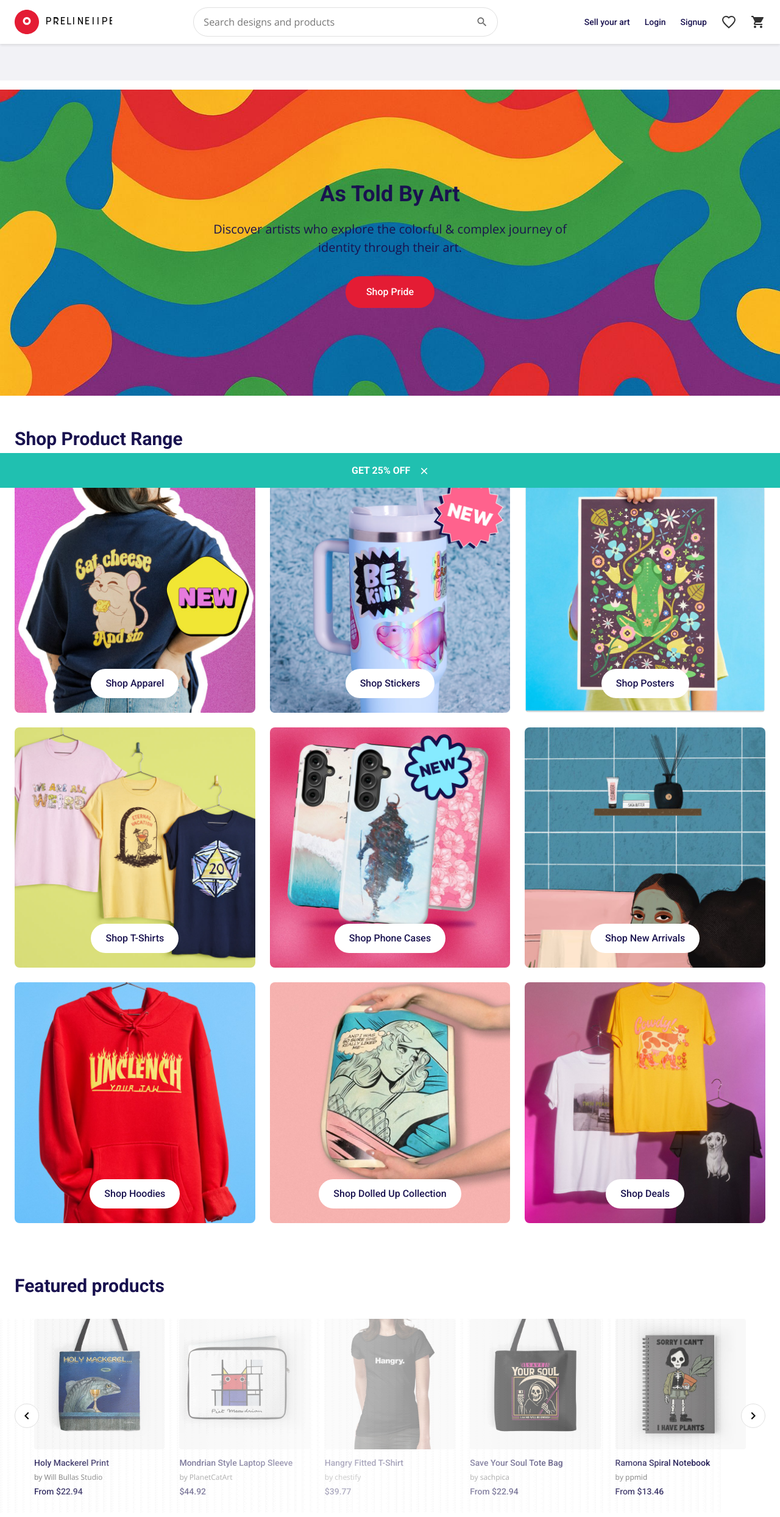
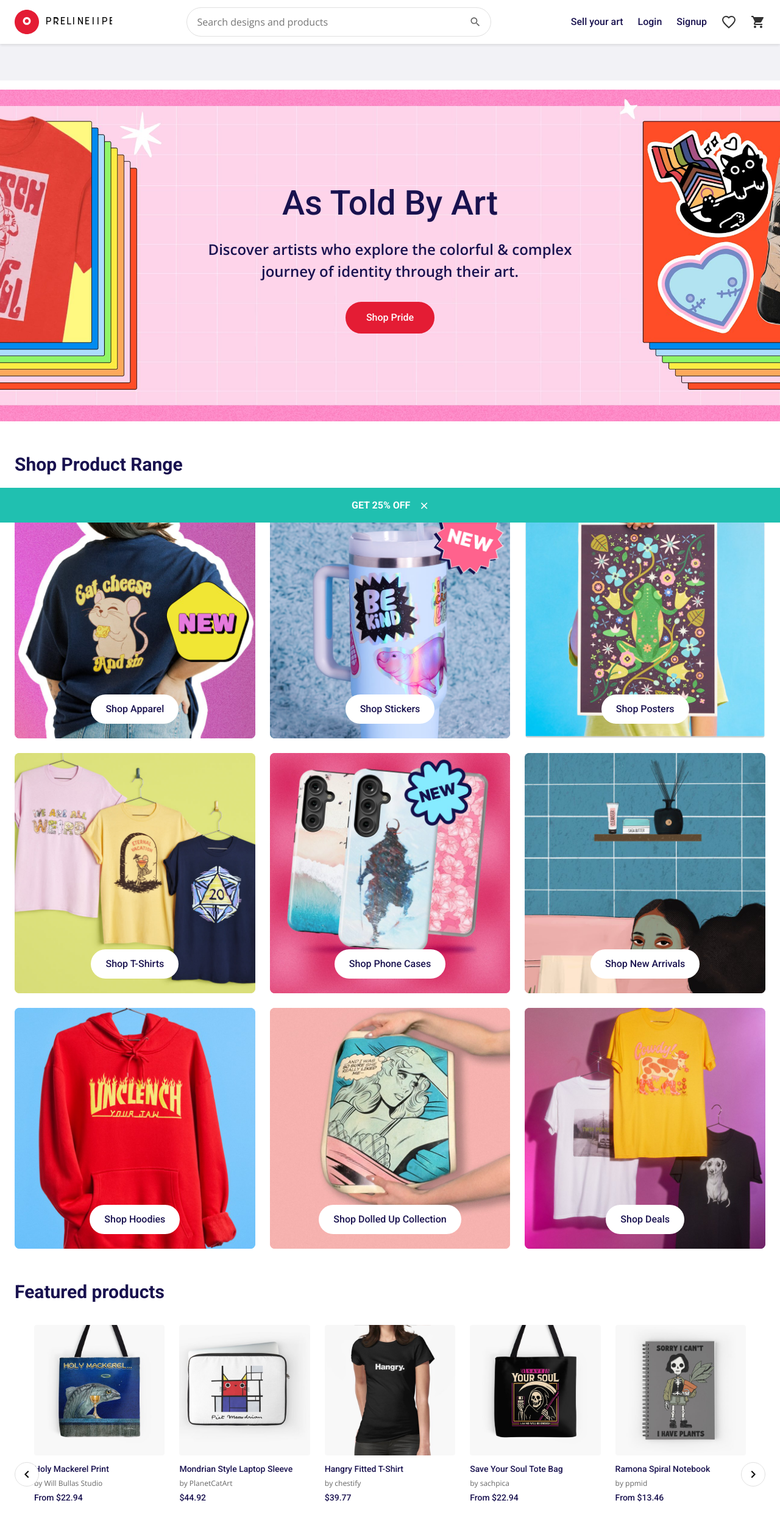
Before and after one commit to Chaitanya-Dev26/redbubble-clone, a plain HTML site: page index.html in a window 1280 px wide. Shown: the top 2488 px of the page at 61% size. Drawn offline with nearby package versions, Linux system fonts and the light colour scheme.

Commit message:
feat(style): fixed layout issue in featured products

```diff
--- a/assets/fonts.css
+++ b/assets/fonts.css
@@ -16,6 +16,8 @@
   --rb-font-size-xl: 1.5rem;     /* 24px */
   --rb-font-size-2xl: 1.875rem;  /* 30px */
   --rb-font-size-3xl: 2.25rem;   /* 36px */
+  --rb-font-size-4xl: 3rem;      /* 48px */
+  --rb-font-size-56px: 3.5rem;  /* 56px */
 
   /* Font Weights */
   --rb-font-weight-light: 300;
--- a/assets/placeholders.css
+++ b/assets/placeholders.css
@@ -225,13 +225,6 @@ Placeholder for product cards and images
   background-image: url('../assets/images/placeholders/tshirt-card.jpg');
 }
 
-/* Hero banner background */
-.hero-banner {
-  background-image: url('../assets/images/placeholders/hero-bg.jpg');
-  background-size: cover;
-  background-position: center;
-}
-
 /* Avatar placeholders */
 .avatar-img {
   background-color: #f5f5f5;
--- a/css/styles.css
+++ b/css/styles.css
@@ -97,7 +97,7 @@
 .nav-link {
   margin-left: 1.5rem;
   font-family: var(--rb-font-primary);
-  font-size: var(--rb-font-size-sm);
+  font-size: var(--rb-font-size-base);
   font-weight: var(--rb-font-weight-medium);
   color: var(--rb-text-primary);
   transition: color 0.2s ease;
@@ -157,14 +157,12 @@
   text-align: center;
   position: relative;
   overflow: hidden;
-  background-image: url('../assets/images/placeholders/hero-bg.jpg');
+  background-image: url('../assets/images/hero-banner.jpg');
   background-size: cover;
   background-position: center;
 }
 .hero-banner .container {
-  max-width: 1200px; /* Keep it centered and constrained */
-  padding: 0 2rem;    /* Horizontal space on left and right */
-  margin: 0 auto;
+  max-width: 1200px;
 }
 
 .hero-content {
@@ -177,16 +175,16 @@
 
 .hero-title {
   font-family: var(--rb-font-primary);
-  font-size: var(--rb-font-size-3xl);
-  font-weight: var(--rb-font-weight-bold);
+  font-size: var(--rb-font-size-56px);
+  font-weight: var(--rb-font-weight-medium);
   color: var(--rb-text-primary);
   margin-bottom: 1rem;
 }
 
 .hero-subtitle {
   font-family: var(--rb-font-secondary);
-  font-size: var(--rb-font-size-lg);
-  font-weight: var(--rb-font-weight-regular);
+  font-size: var(--rb-font-size-xl);
+  font-weight: var(--rb-font-weight-semibold);
   color: var(--rb-text-primary);
   margin-bottom: 2rem;
   max-width: 600px;
@@ -260,8 +258,23 @@
   transition: transform 0.3s ease;
 }
 
-.product-card:hover {
-  transform: translateY(-5px);
+.product-card::before {
+  content: "";
+  position: absolute;
+  top: 0;
+  right: 0;
+  bottom: 0;
+  left: 0;
+  background-size: cover;
+  background-position: center;
+  background-repeat: no-repeat;
+  background-image: inherit;
+  transition: transform 0.5s ease;
+  z-index: 0;
+}
+
+.product-card:hover::before {
+  transform: scale(1.1);
 }
 
 .product-card-content {
@@ -345,8 +358,12 @@
 }
 
 /* Featured Products Section */
-.featured-products {
-  padding: 2rem 0;
+.featured-product {
+  display: flex;
+  flex-direction: column;
+  justify-content: flex-start;
+  height: 100%; /* Ensure equal height inside the grid */
+  overflow: hidden;
 }
 
 .featured-slider {
@@ -356,7 +373,7 @@
 
 .slider-arrow {
   position: absolute;
-  top: 50%;
+  top: 40%;
   transform: translateY(-50%);
   background-color: var(--rb-white);
   border: 1px solid var(--rb-border-light);
@@ -395,9 +412,9 @@
   transition: transform 0.3s ease;
 }
 
-.featured-product:hover {
-  transform: translateY(-5px);
-}
+/* .featured-product:hover {
+  transform: translateY(-5px);         //hover effect
+} */
 
 .featured-product-link {
   display: block;
--- a/js/main.js
+++ b/js/main.js
@@ -1,241 +1,241 @@
-// Redbubble Clone - Main JavaScript
+// // Redbubble Clone - Main JavaScript
 
-document.addEventListener('DOMContentLoaded', function() {
-    // Mobile Menu Toggle
-    const mobileMenuToggle = document.querySelector('.mobile-menu-toggle');
-    const navbarLinks = document.querySelector('.navbar-links');
-    const navbarSearch = document.querySelector('.navbar-search');
+// document.addEventListener('DOMContentLoaded', function() {
+//     // Mobile Menu Toggle
+//     const mobileMenuToggle = document.querySelector('.mobile-menu-toggle');
+//     const navbarLinks = document.querySelector('.navbar-links');
+//     const navbarSearch = document.querySelector('.navbar-search');
 
-    if (mobileMenuToggle) {
-        mobileMenuToggle.addEventListener('click', function() {
-            navbarLinks.classList.toggle('active');
-            navbarSearch.classList.toggle('active');
+//     if (mobileMenuToggle) {
+//         mobileMenuToggle.addEventListener('click', function() {
+//             navbarLinks.classList.toggle('active');
+//             navbarSearch.classList.toggle('active');
 
-            // Animate menu bars to form an X
-            const menuBars = this.querySelectorAll('.menu-bar');
-            menuBars.forEach(bar => bar.classList.toggle('active'));
-        });
-    }
+//             // Animate menu bars to form an X
+//             const menuBars = this.querySelectorAll('.menu-bar');
+//             menuBars.forEach(bar => bar.classList.toggle('active'));
+//         });
+//     }
 
-    // Featured Products Slider
-    const sliderPrev = document.querySelector('.slider-prev');
-    const sliderNext = document.querySelector('.slider-next');
-    const featuredProductsGrid = document.querySelector('.featured-products-grid');
-    let currentSlide = 0;
+//     // Featured Products Slider
+//     const sliderPrev = document.querySelector('.slider-prev');
+//     const sliderNext = document.querySelector('.slider-next');
+//     const featuredProductsGrid = document.querySelector('.featured-products-grid');
+//     let currentSlide = 0;
 
-    // Calculate how many products to show based on screen width
-    function getProductsPerView() {
-        if (window.innerWidth >= 1200) return 5;
-        if (window.innerWidth >= 992) return 4;
-        if (window.innerWidth >= 768) return 3;
-        return 2;
-    }
+//     // Calculate how many products to show based on screen width
+//     function getProductsPerView() {
+//         if (window.innerWidth >= 1200) return 5;
+//         if (window.innerWidth >= 992) return 4;
+//         if (window.innerWidth >= 768) return 3;
+//         return 2;
+//     }
 
-    function updateSlider() {
-        const productsPerView = getProductsPerView();
-        const featuredProducts = document.querySelectorAll('.featured-product');
-        const totalSlides = Math.ceil(featuredProducts.length / productsPerView);
+//     function updateSlider() {
+//         const productsPerView = getProductsPerView();
+//         const featuredProducts = document.querySelectorAll('.featured-product');
+//         const totalSlides = Math.ceil(featuredProducts.length / productsPerView);
 
-        // Ensure currentSlide is within bounds
-        if (currentSlide < 0) currentSlide = 0;
-        if (currentSlide >= totalSlides) currentSlide = totalSlides - 1;
+//         // Ensure currentSlide is within bounds
+//         if (currentSlide < 0) currentSlide = 0;
+//         if (currentSlide >= totalSlides) currentSlide = totalSlides - 1;
 
-        // Show/hide products based on current slide
-        featuredProducts.forEach((product, index) => {
-            const startIndex = currentSlide * productsPerView;
-            const endIndex = startIndex + productsPerView;
+//         // Show/hide products based on current slide
+//         featuredProducts.forEach((product, index) => {
+//             const startIndex = currentSlide * productsPerView;
+//             const endIndex = startIndex + productsPerView;
 
-            if (index >= startIndex && index < endIndex) {
-                product.style.display = 'block';
-            } else {
-                product.style.display = 'none';
-            }
-        });
-    }
+//             if (index >= startIndex && index < endIndex) {
+//                 product.style.display = 'block';
+//             } else {
+//                 product.style.display = 'none';
+//             }
+//         });
+//     }
 
-    if (sliderPrev && sliderNext) {
-        sliderPrev.addEventListener('click', function() {
-            currentSlide--;
-            updateSlider();
-        });
+//     if (sliderPrev && sliderNext) {
+//         sliderPrev.addEventListener('click', function() {
+//             currentSlide--;
+//             updateSlider();
+//         });
 
-        sliderNext.addEventListener('click', function() {
-            currentSlide++;
-            updateSlider();
-        });
+//         sliderNext.addEventListener('click', function() {
+//             currentSlide++;
+//             updateSlider();
+//         });
 
-        // Initialize slider
-        updateSlider();
+//         // Initialize slider
+//         updateSlider();
 
-        // Update slider on window resize
-        window.addEventListener('resize', updateSlider);
-    }
+//         // Update slider on window resize
+//         window.addEventListener('resize', updateSlider);
+//     }
 
-    // Fan Art Tabs
-    const tabButtons = document.querySelectorAll('.tab-button');
+//     // Fan Art Tabs
+//     const tabButtons = document.querySelectorAll('.tab-button');
 
-    tabButtons.forEach(button => {
-        button.addEventListener('click', function() {
-            // Remove active class from all buttons
-            tabButtons.forEach(btn => btn.classList.remove('active'));
+//     tabButtons.forEach(button => {
+//         button.addEventListener('click', function() {
+//             // Remove active class from all buttons
+//             tabButtons.forEach(btn => btn.classList.remove('active'));
 
-            // Add active class to clicked button
-            this.classList.add('active');
+//             // Add active class to clicked button
+//             this.classList.add('active');
 
-            // In a real implementation, this would load different products
-            // For this clone, we'll just show a message
-            console.log(`Tab clicked: ${this.textContent}`);
-        });
-    });
+//             // In a real implementation, this would load different products
+//             // For this clone, we'll just show a message
+//             console.log(`Tab clicked: ${this.textContent}`);
+//         });
+//     });
 
-    // Heart buttons for favorites
-    const heartButtons = document.querySelectorAll('.heart-button');
+//     // Heart buttons for favorites
+//     const heartButtons = document.querySelectorAll('.heart-button');
 
-    heartButtons.forEach(button => {
-        button.addEventListener('click', function(e) {
-            e.preventDefault();
+//     heartButtons.forEach(button => {
+//         button.addEventListener('click', function(e) {
+//             e.preventDefault();
 
-            // Toggle filled/unfilled heart
-            const path = this.querySelector('path');
-            if (path.getAttribute('fill') === 'none') {
-                path.setAttribute('fill', 'var(--rb-red)');
-                path.setAttribute('stroke', 'var(--rb-red)');
-            } else {
-                path.setAttribute('fill', 'none');
-                path.setAttribute('stroke', 'currentColor');
-            }
-        });
-    });
+//             // Toggle filled/unfilled heart
+//             const path = this.querySelector('path');
+//             if (path.getAttribute('fill') === 'none') {
+//                 path.setAttribute('fill', 'var(--rb-red)');
+//                 path.setAttribute('stroke', 'var(--rb-red)');
+//             } else {
+//                 path.setAttribute('fill', 'none');
+//                 path.setAttribute('stroke', 'currentColor');
+//             }
+//         });
+//     });
 
-    // Promotional Overlay
-    const promoOverlay = document.getElementById('promoOverlay');
-    const promoOverlayClose = document.querySelector('.promo-overlay-close');
+//     // Promotional Overlay
+//     const promoOverlay = document.getElementById('promoOverlay');
+//     const promoOverlayClose = document.querySelector('.promo-overlay-close');
 
-    if (promoOverlay && promoOverlayClose) {
-        // Show promo overlay after a delay
-        setTimeout(function() {
-            promoOverlay.classList.add('active');
-        }, 3000);
+//     if (promoOverlay && promoOverlayClose) {
+//         // Show promo overlay after a delay
+//         setTimeout(function() {
+//             promoOverlay.classList.add('active');
+//         }, 3000);
 
-        // Close promo overlay when clicked
-        promoOverlayClose.addEventListener('click', function() {
-            promoOverlay.classList.remove('active');
-        });
-    }
+//         // Close promo overlay when clicked
+//         promoOverlayClose.addEventListener('click', function() {
+//             promoOverlay.classList.remove('active');
+//         });
+//     }
 
-    // Add hover effects for product cards
-    const productCards = document.querySelectorAll('.product-card');
+//     // Add hover effects for product cards
+//     const productCards = document.querySelectorAll('.product-card');
 
-    productCards.forEach(card => {
-        card.addEventListener('mouseenter', function() {
-            this.style.transform = 'translateY(-5px)';
-            this.style.boxShadow = '0 10px 20px rgba(0, 0, 0, 0.1)';
-        });
+//     productCards.forEach(card => {
+//         card.addEventListener('mouseenter', function() {
+//             this.style.transform = 'translateY(-5px)';
+//             this.style.boxShadow = '0 10px 20px rgba(0, 0, 0, 0.1)';
+//         });
 
-        card.addEventListener('mouseleave', function() {
-            this.style.transform = 'translateY(0)';
-            this.style.boxShadow = 'none';
-        });
-    });
+//         card.addEventListener('mouseleave', function() {
+//             this.style.transform = 'translateY(0)';
+//             this.style.boxShadow = 'none';
+//         });
+//     });
 
-    // Add hover effects for featured products, design cards, and fan art products
-    const hoverItems = document.querySelectorAll('.featured-product, .design-card, .fan-art-product, .artist-card');
+//     // Add hover effects for featured products, design cards, and fan art products
+//     const hoverItems = document.querySelectorAll('.featured-product, .design-card, .fan-art-product, .artist-card');
 
-    hoverItems.forEach(item => {
-        item.addEventListener('mouseenter', function() {
-            this.style.transform = 'translateY(-5px)';
-            this.style.boxShadow = '0 10px 20px rgba(0, 0, 0, 0.1)';
-        });
+//     hoverItems.forEach(item => {
+//         item.addEventListener('mouseenter', function() {
+//             this.style.transform = 'translateY(-5px)';
+//             this.style.boxShadow = '0 10px 20px rgba(0, 0, 0, 0.1)';
+//         });
 
-        item.addEventListener('mouseleave', function() {
-            this.style.transform = 'translateY(0)';
-            this.style.boxShadow = 'none';
-        });
-    });
+//         item.addEventListener('mouseleave', function() {
+//             this.style.transform = 'translateY(0)';
+//             this.style.boxShadow = 'none';
+//         });
+//     });
 
-    // Add active state for search input
-    const searchInput = document.querySelector('.search-input');
+//     // Add active state for search input
+//     const searchInput = document.querySelector('.search-input');
 
-    if (searchInput) {
-        searchInput.addEventListener('focus', function() {
-            this.parentElement.classList.add('active');
-        });
+//     if (searchInput) {
+//         searchInput.addEventListener('focus', function() {
+//             this.parentElement.classList.add('active');
+//         });
 
-        searchInput.addEventListener('blur', function() {
-            this.parentElement.classList.remove('active');
-        });
-    }
+//         searchInput.addEventListener('blur', function() {
+//             this.parentElement.classList.remove('active');
+//         });
+//     }
 
-    // Create placeholder images for product cards
-    function createPlaceholderImages() {
-        // Create placeholder for hero banner background
-        const heroBanner = document.querySelector('.hero-banner');
-        if (heroBanner) {
-            const heroBg = document.createElement('div');
-            heroBg.classList.add('hero-bg');
-            heroBanner.appendChild(heroBg);
-        }
+//     // Create placeholder images for product cards
+//     function createPlaceholderImages() {
+//         // Create placeholder for hero banner background
+//         const heroBanner = document.querySelector('.hero-banner');
+//         if (heroBanner) {
+//             const heroBg = document.createElement('div');
+//             heroBg.classList.add('hero-bg');
+//             heroBanner.appendChild(heroBg);
+//         }
 
-        // Create placeholders for product cards
-        const productCardPlaceholders = document.querySelectorAll('.product-card-placeholder');
-        productCardPlaceholders.forEach((placeholder, index) => {
-            const shimmer = document.createElement('div');
-            shimmer.classList.add('shimmer');
-            placeholder.appendChild(shimmer);
-        });
-    }
+//         // Create placeholders for product cards
+//         const productCardPlaceholders = document.querySelectorAll('.product-card-placeholder');
+//         productCardPlaceholders.forEach((placeholder, index) => {
+//             const shimmer = document.createElement('div');
+//             shimmer.classList.add('shimmer');
+//             placeholder.appendChild(shimmer);
+//         });
+//     }
 
-    createPlaceholderImages();
+//     createPlaceholderImages();
 
-    // Handle "View Cart" buttons
-    const viewCartButtons = document.querySelectorAll('.view-cart');
+//     // Handle "View Cart" buttons
+//     const viewCartButtons = document.querySelectorAll('.view-cart');
 
-    viewCartButtons.forEach(button => {
-        button.addEventListener('click', function(e) {
-            e.preventDefault();
-            alert('Cart functionality would be implemented here in a real application.');
-        });
-    });
+//     viewCartButtons.forEach(button => {
+//         button.addEventListener('click', function(e) {
+//             e.preventDefault();
+//             alert('Cart functionality would be implemented here in a real application.');
+//         });
+//     });
 
-    // Add sticky behavior to header on scroll
-    const header = document.querySelector('.header');
-    let lastScrollTop = 0;
+//     // Add sticky behavior to header on scroll
+//     const header = document.querySelector('.header');
+//     let lastScrollTop = 0;
 
-    window.addEventListener('scroll', function() {
-        const scrollTop = window.pageYOffset || document.documentElement.scrollTop;
+//     window.addEventListener('scroll', function() {
+//         const scrollTop = window.pageYOffset || document.documentElement.scrollTop;
 
-        if (scrollTop > lastScrollTop && scrollTop > 100) {
-            // Scrolling down & past threshold
-            header.classList.add('header-hidden');
-        } else {
-            // Scrolling up or at top
-            header.classList.remove('header-hidden');
-        }
+//         if (scrollTop > lastScrollTop && scrollTop > 100) {
+//             // Scrolling down & past threshold
+//             header.classList.add('header-hidden');
+//         } else {
+//             // Scrolling up or at top
+//             header.classList.remove('header-hidden');
+//         }
 
-        lastScrollTop = scrollTop;
-    });
+//         lastScrollTop = scrollTop;
+//     });
 
-    // Add CSS class for styling mobile menu toggle animation
-    document.head.insertAdjacentHTML('beforeend', `
-        <style>
-            .menu-bar.active:nth-child(1) {
-                transform: translateY(8px) rotate(45deg);
-            }
-            .menu-bar.active:nth-child(2) {
-                opacity: 0;
-            }
-            .menu-bar.active:nth-child(3) {
-                transform: translateY(-8px) rotate(-45deg);
-            }
-            .header-hidden {
-                transform: translateY(-100%);
-            }
-            .header {
-                transition: transform 0.3s ease;
-            }
-            .search-form.active {
-                border-color: var(--rb-red);
-            }
-        </style>
-    `);
-});
+//     // Add CSS class for styling mobile menu toggle animation
+//     document.head.insertAdjacentHTML('beforeend', `
+//         <style>
+//             .menu-bar.active:nth-child(1) {
+//                 transform: translateY(8px) rotate(45deg);
+//             }
+//             .menu-bar.active:nth-child(2) {
+//                 opacity: 0;
+//             }
+//             .menu-bar.active:nth-child(3) {
+//                 transform: translateY(-8px) rotate(-45deg);
+//             }
+//             .header-hidden {
+//                 transform: translateY(-100%);
+//             }
+//             .header {
+//                 transition: transform 0.3s ease;
+//             }
+//             .search-form.active {
+//                 border-color: var(--rb-red);
+//             }
+//         </style>
+//     `);
+// });
```
Also changed, not shown: assets/images/hero-banner.jpg (added), 2 other files.
